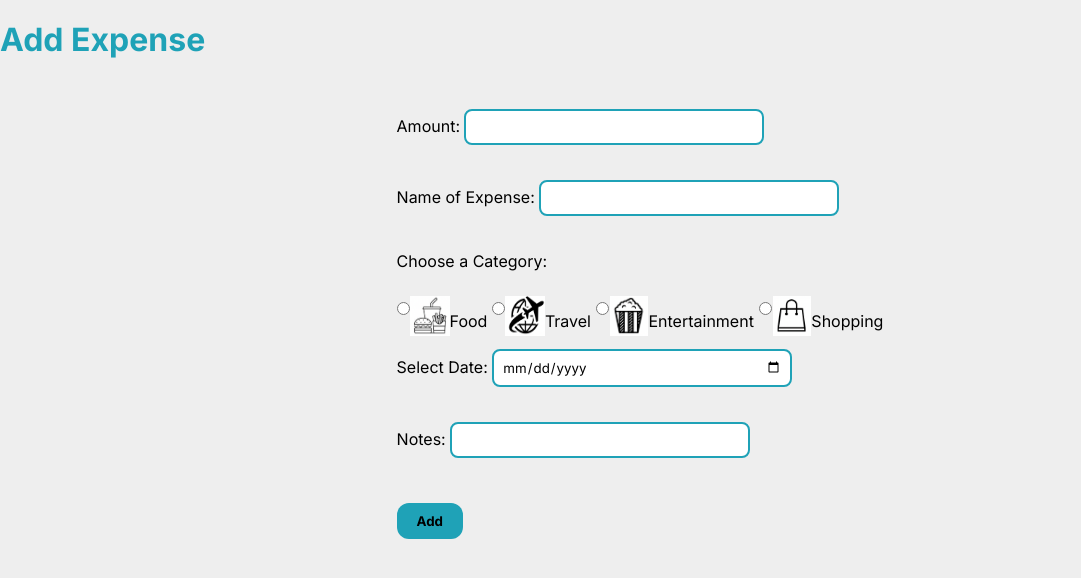
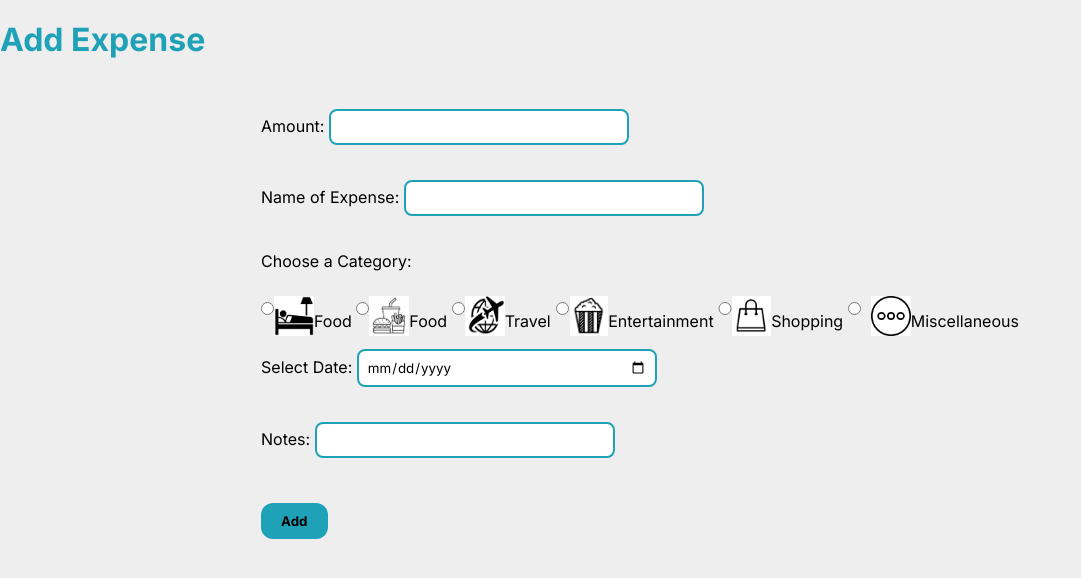
Before and after one commit to chelsnn/Budget-App, a Flask app: page /addExpense in a window 1280 px wide. Shown: the part 110-688 px from the top of the page, without its empty margins (0-1081 px from the left). Run offline with Flask 3, Linux system fonts and the light colour scheme.

Commit message:
added categories

```diff
--- a/templates/addExpense.html
+++ b/templates/addExpense.html
@@ -34,6 +34,13 @@
             <br></br>
 
             <div class="category">
+                 <input type="radio" id="accomodation" name="category" value="accomodation" required>
+                <img src="{{ url_for('static', filename='icons/accomodation.png') }}" alt="Accomodation Icon">
+                <br>
+                <label for="food">Food</label><br>
+            </div>
+
+            <div class="category">
                 <input type="radio" id="food" name="category" value="food" required>
                 <img src="{{ url_for('static', filename='images/food.png') }}" alt="Food Icon">
                 <br>
@@ -52,7 +59,6 @@
                 <img class="category-item" src="{{ url_for('static', filename='images/entertainment.png') }}" alt="Entertainment Icon">
                 <br>
                 <label for="entertainment">Entertainment</label><br>
-
             </div>
 
             <div class="category">
@@ -60,6 +66,13 @@
                 <img src="{{ url_for('static', filename='images/shopping.png') }}" alt="Shopping Icon">
                 <br>
                 <label for="shopping">Shopping</label><br>
+            </div>
+
+            <div class="category">
+                <input type="radio" id="miscellaneous" name="category" value="miscellaneous">
+                <img src="{{ url_for('static', filename='icons/miscellaneous.png') }}" alt="Miscellaneous Icon" class="icon">
+                <br>
+                <label for="miscallaneous">Miscellaneous</label><br>
 
             </div>
             <br>
```
Also changed, not shown: templates/expenses.html (+6 -1 lines), database.db.
